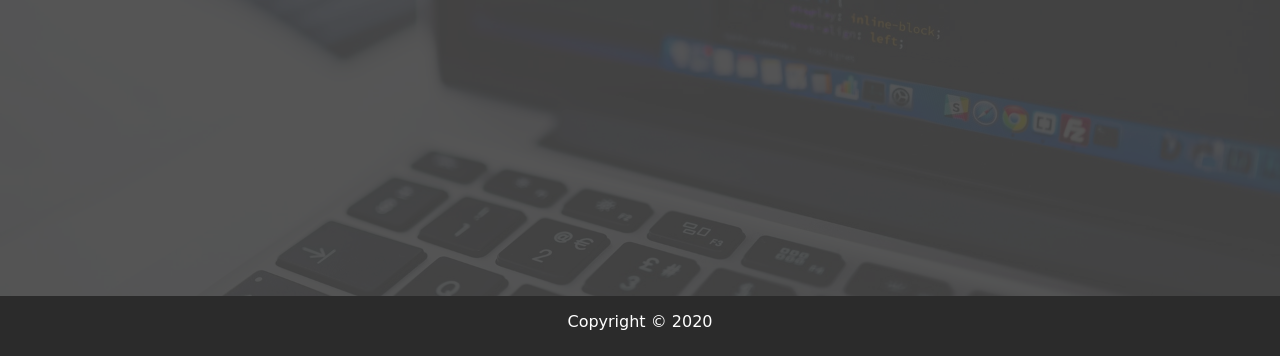
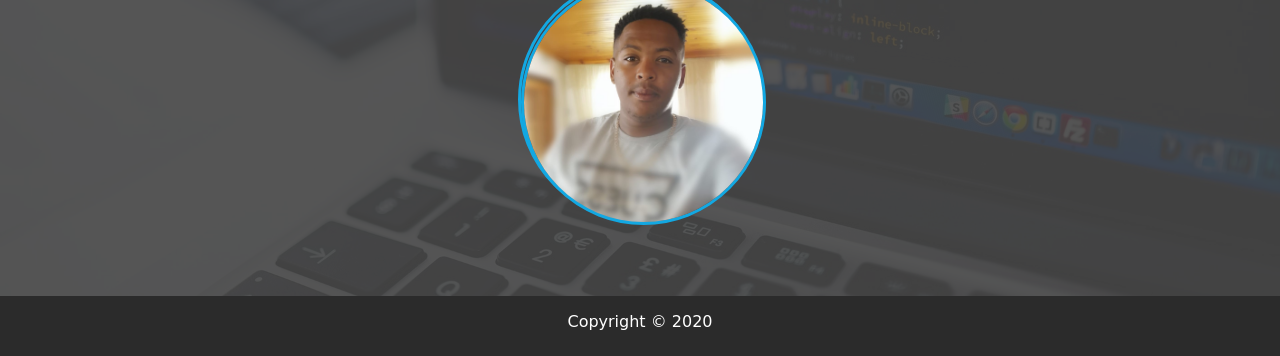
Before and after one commit to Oslinjohn20/Modern_Portfolio, a website: page dist/index.html in a window 1280 px wide. Shown: the part 444-800 px from the top of the page. Drawn offline with Linux system fonts and the light colour scheme; a web font is replaced by a local one.

Commit message:
index additions

```diff
--- a/dist/css/main.css
+++ b/dist/css/main.css
@@ -203,6 +203,27 @@ main#home {
 }
 main#home h1 {
 	margin-top: 20vh;
+}
+main#home img {
+	grid-area: bioimage;
+	margin: auto;
+	border-radius: 50%;
+	border: #13a8e2 3px solid;
+	height: auto;
+	width: auto;
+	max-width: 245px;
+	max-height: 245px;
+}
+
+main#home .portrait {
+	grid-area: bioimage;
+	margin: auto;
+	border-radius: 50%;
+	border: #13a8e2 3px solid;
+	height: auto;
+	width: auto;
+	max-width: 245px;
+	max-height: 245px;
 }
 
 .about-info {
--- a/dist/index.html
+++ b/dist/index.html
@@ -65,6 +65,9 @@
 					<i class="fab fa-github fa-x3"></i>
 				</a>
 			</div>
+			<div class="portrait">
+				<img src="image/profile.jpeg" alt="profile picture" />
+			</div>
 		</main>
 
 		<footer id="main-footer">Copyright &copy; 2020</footer>
```
